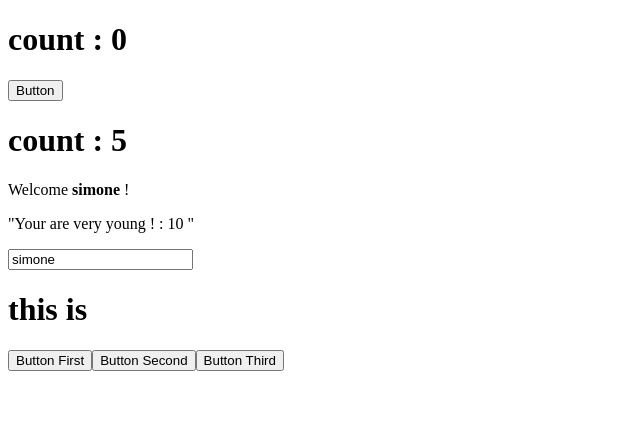
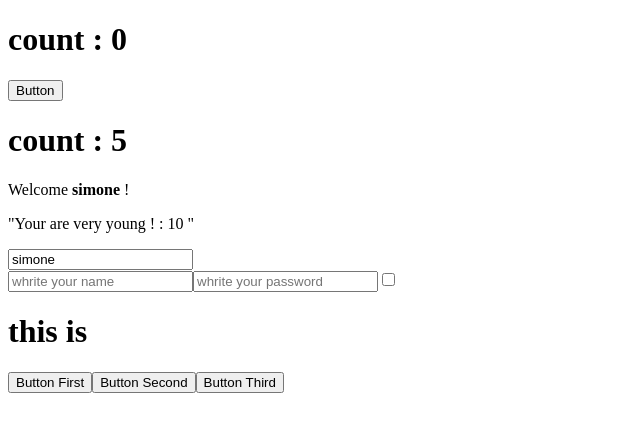
Before and after one commit to Simonedamb/React-exercises, a React (Create React App) app: page / in a window 1280 px wide. Shown: the top 432 px of the page, without its empty margins (0-640 px from the left). Built offline with nearby package versions, Linux system fonts and the light colour scheme.

Commit message:
forms-02

```diff
--- a/src/App.js
+++ b/src/App.js
@@ -2,6 +2,7 @@
 import ClickCounter from "./ClickCounter";
 import { ClickTracker } from "./ClickTracker";
 import { InteractiveWelcome } from "./InteractiveWelcome";
+import { Login } from "./Login";
 
 export class App extends React.Component {
   render() {
@@ -9,6 +10,7 @@
       <div>
         <ClickCounter />
         <InteractiveWelcome />
+        <Login />
         <ClickTracker />
       </div>
     );
--- /dev/null
+++ b/src/Login.js
@@ -0,0 +1,46 @@
+import React from "react";
+
+export class Login extends React.Component {
+  state = {
+    username: "",
+    password: "",
+    remember: false,
+  };
+
+  handleLogin = (event) => {
+    const name = event.target.name;
+    const type = event.target.type;
+    const checked = event.target.checked;
+    const value = event.target.value;
+    this.setState({
+      [name]: type === "checkbox" ? checked : value,
+    });
+  };
+
+  render() {
+    return (
+      <div>
+        <input
+          onChange={this.handleLogin}
+          name="username"
+          type="username"
+          placeholder="whrite your name"
+          value={this.state.username}
+        ></input>
+        <input
+          onChange={this.handleLogin}
+          name="password"
+          type="password"
+          placeholder="whrite your password"
+          value={this.state.password}
+        ></input>
+        <input
+          onChange={this.handleLogin}
+          name="remember"
+          type="checkbox"
+          checked={this.state.remember}
+        ></input>
+      </div>
+    );
+  }
+}
```
